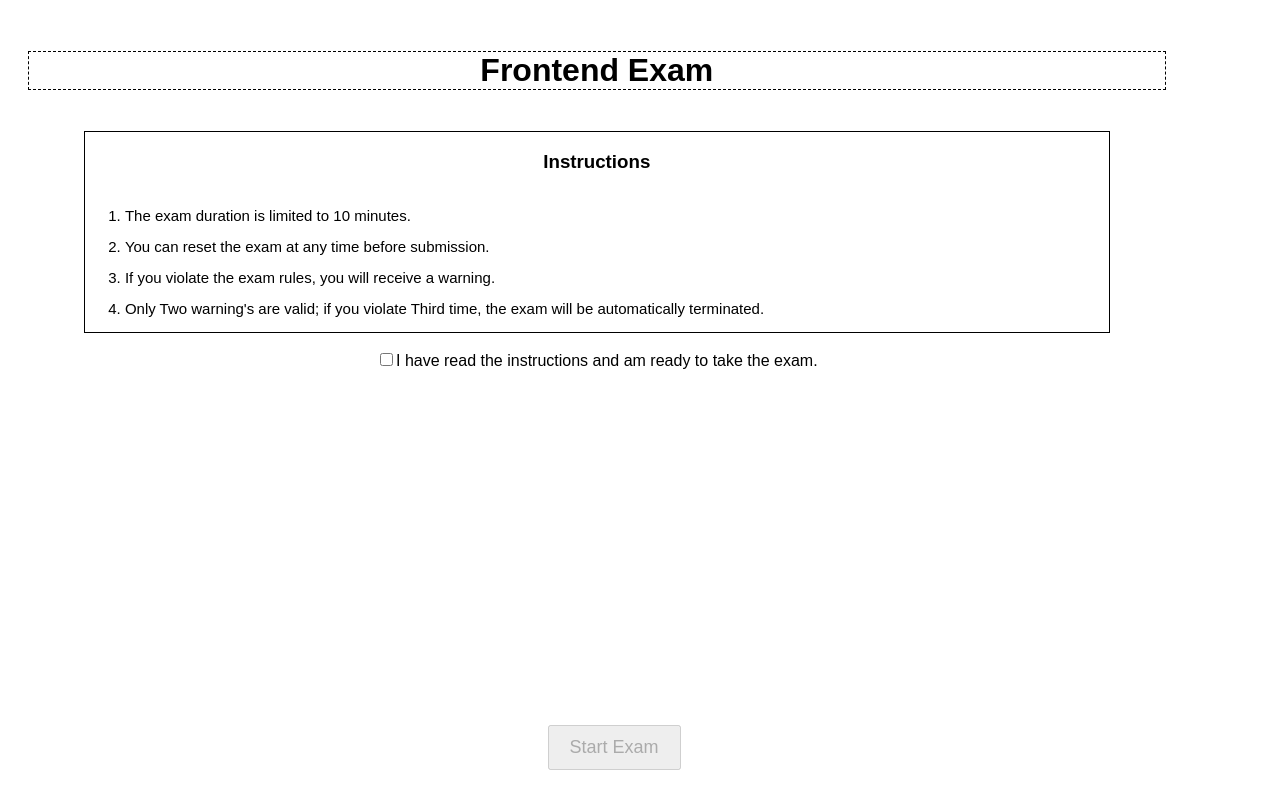
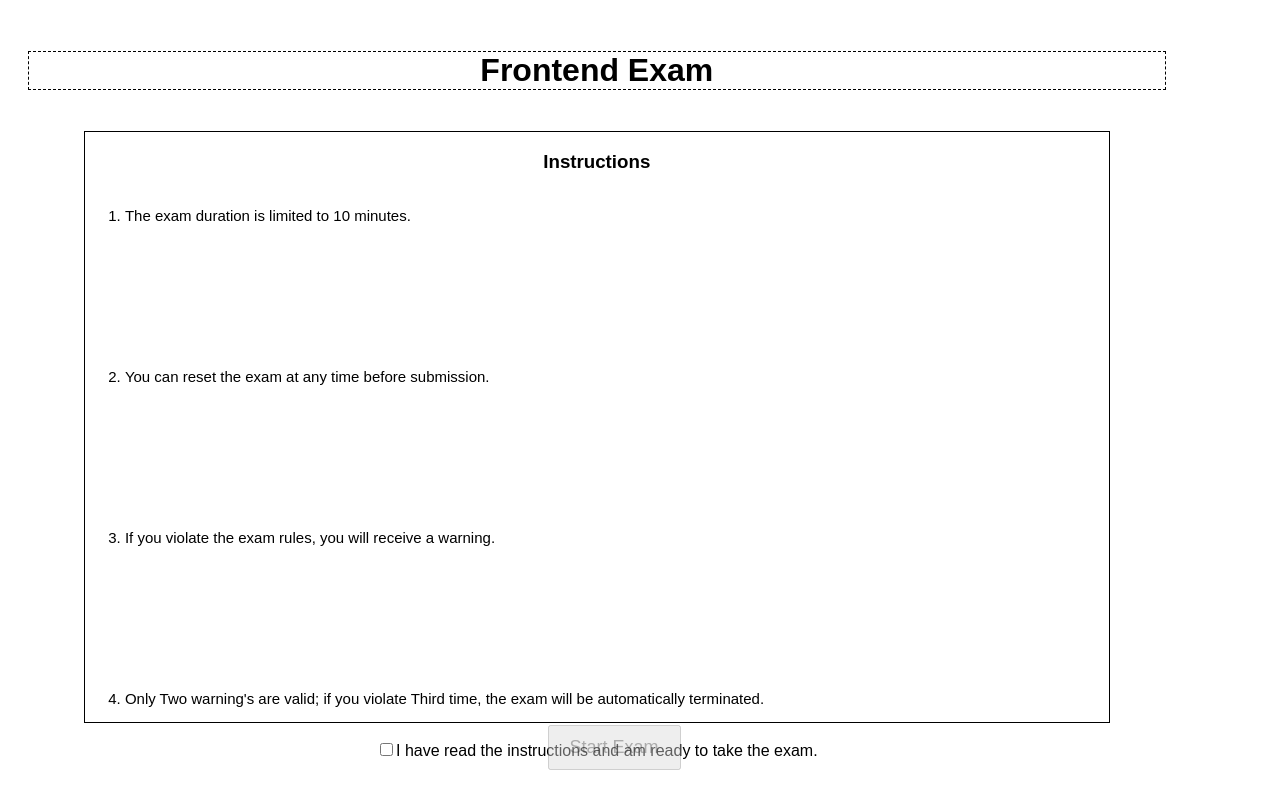
Before and after one commit to THARUN-KUMAR-GOULI/Exam-platform, a React (Create React App) app: page / in a window 1280 px wide. Built offline with nearby package versions, Linux system fonts and the light colour scheme.

Commit message:
Final Commit

```diff
--- a/src/App.css
+++ b/src/App.css
@@ -20,7 +20,7 @@
 
 .instructions {
   width: 90%;
-  height: 200px;
+  height: max-content;
   margin-top: 20px;
   position: relative;
   border: 1px solid black;
```
